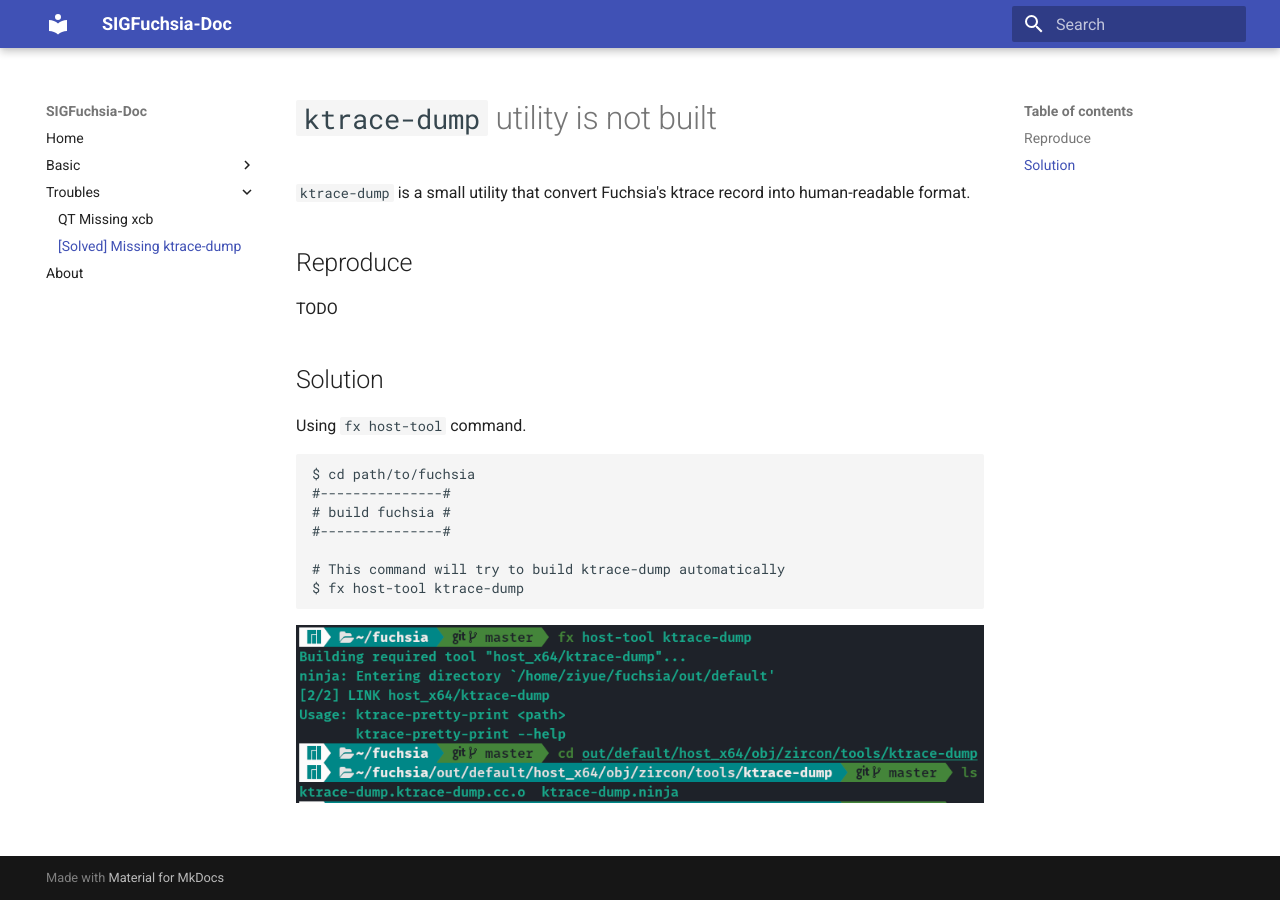
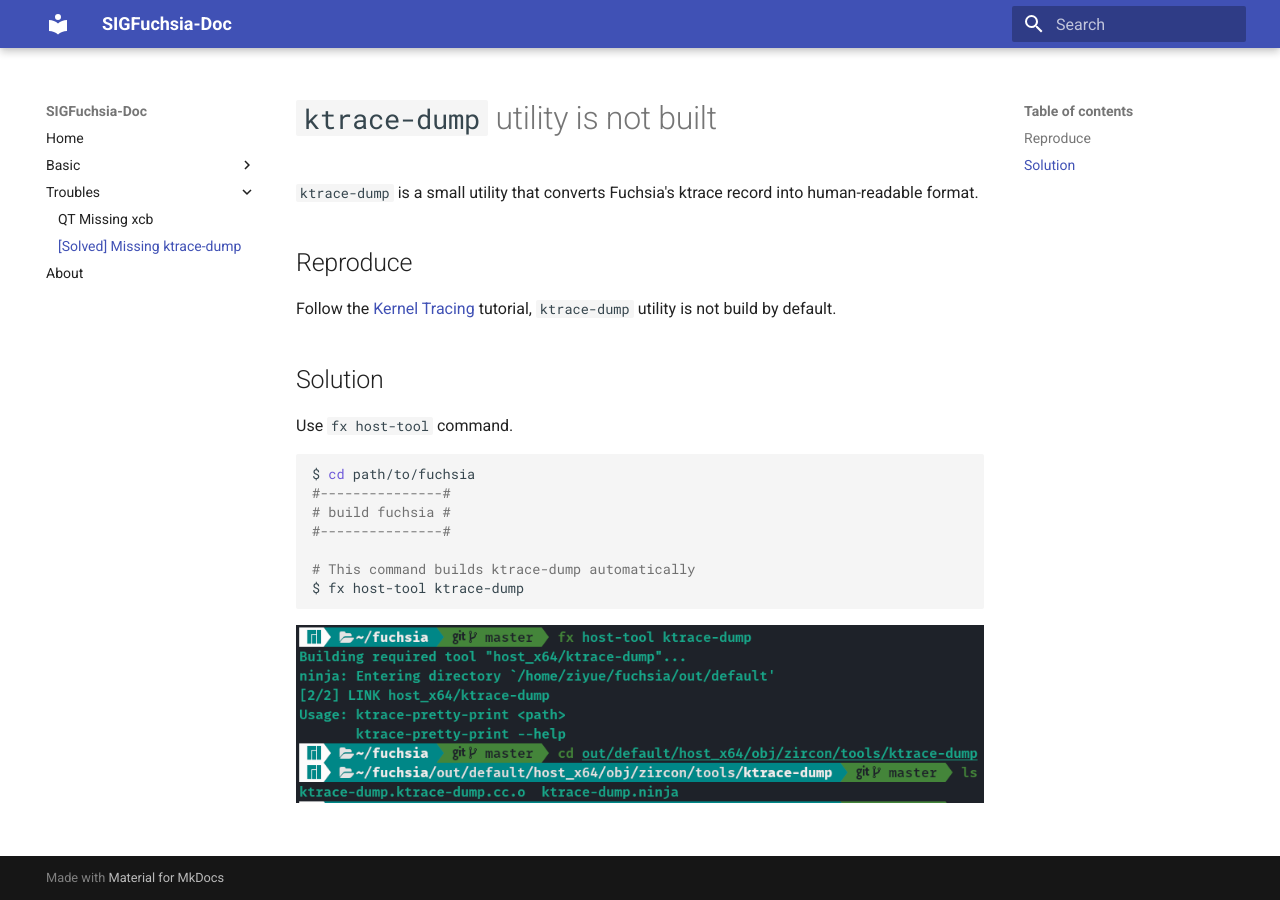
Before and after one commit to SIGFuchsia/doc, an MkDocs documentation site: the page built from docs/troubles/missing-ktrace-dump.md, in a window 1280 px wide. Built offline with MkDocs 1.6.1 and Material for MkDocs 9.7.7, drawn with Linux system fonts in a browser that asks for light colours.

Commit message:
feat: add code hightlight, add reproduction section

````diff
--- a/docs/troubles/missing-ktrace-dump.md
+++ b/docs/troubles/missing-ktrace-dump.md
@@ -1,22 +1,22 @@
 # `ktrace-dump` utility is not built
 
-`ktrace-dump` is a small utility that convert Fuchsia's ktrace record into human-readable format.
+`ktrace-dump` is a small utility that converts Fuchsia's ktrace record into human-readable format.
 
 ## Reproduce
 
-TODO
+Follow the [Kernel Tracing](https://fuchsia.dev/fuchsia-src/development/tracing/advanced/recording-a-kernel-trace?hl=en) tutorial, `ktrace-dump` utility is not build by default.
 
 ## Solution
 
-Using `fx host-tool` command.
+Use `fx host-tool` command.
 
-```bash
+```sh
 $ cd path/to/fuchsia
 #---------------#
 # build fuchsia #
 #---------------#
 
-# This command will try to build ktrace-dump automatically
+# This command builds ktrace-dump automatically
 $ fx host-tool ktrace-dump
 ```
 
--- a/mkdocs.yml
+++ b/mkdocs.yml
@@ -10,3 +10,6 @@
     - 'QT Missing xcb': troubles/qt-missing-xcb.md
     - '[Solved] Missing ktrace-dump': troubles/missing-ktrace-dump.md
   - About: about.md
+markdown_extensions:
+  - pymdownx.highlight
+  - pymdownx.superfences
````
